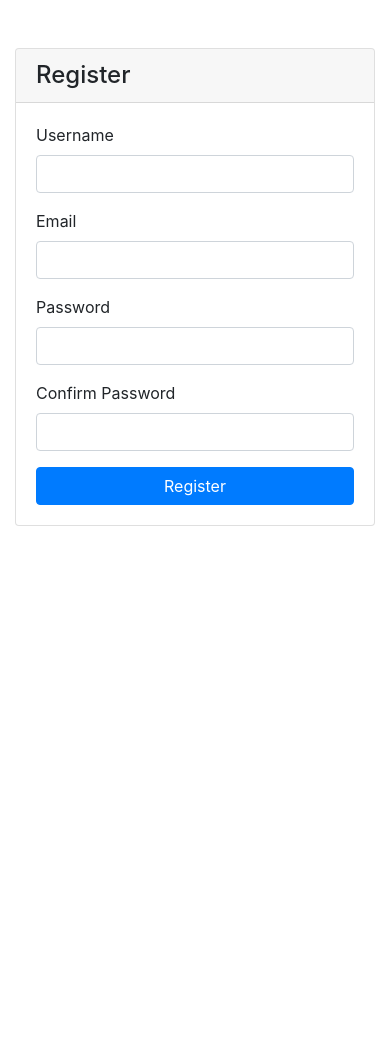
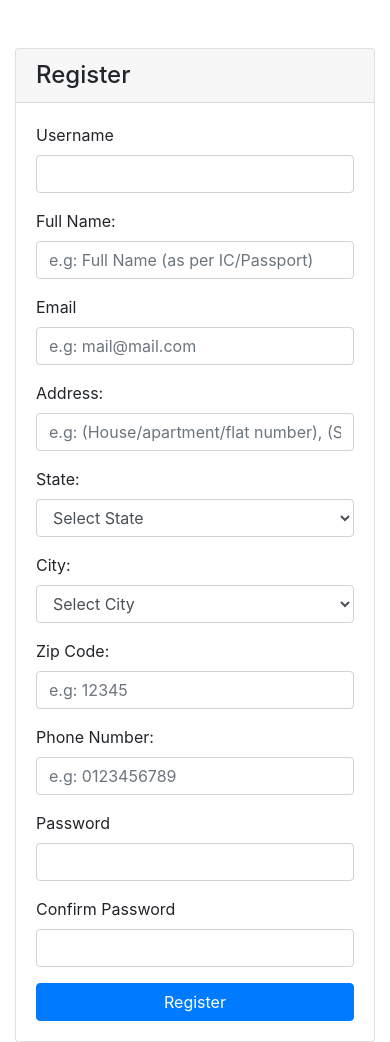
Before and after one commit to Arcaxio/serverside, a PHP site: page /customer/register.php in a window 390 px wide. Before the commit the page ends 526 px from the top, so only its background shows below. Run offline with PHP 8.4, Linux system fonts and the light colour scheme.

Commit message:
Updated customer/login.php - Customer now needs to input fullname, address, state, city, zipcode, and phone_number

```diff
--- a/customer/register.php
+++ b/customer/register.php
@@ -8,22 +8,34 @@ if ($_SERVER['REQUEST_METHOD'] === 'POST') {
     // Sanitize user input
     $username = filter_var($_POST['username'], FILTER_SANITIZE_STRING);
     $email = filter_var($_POST['email'], FILTER_SANITIZE_EMAIL);
+    $fullname = $_POST['fullname'];
+    $address = $_POST['address'];
+    $state = $_POST['state'];
+    $city = $_POST['city'];
+    $zipcode = $_POST['zipcode'];
+    $phone_number = $_POST['phone_number'];
     $password = $_POST['password'];
     $confirm_password = $_POST['confirm_password'];
 
     // Validate input
-    if (empty($username) || empty($email) || empty($password) || empty($confirm_password)) {
+    if (empty ($username) || empty ($email) || empty ($password) || empty ($confirm_password)) {
         $error = "All fields are required.";
     } elseif ($password !== $confirm_password) {
         $error = "Passwords do not match.";
     } else {
         // Prepare a SQL statement
-        $stmt = $conn->prepare("INSERT INTO users (username, email, password) VALUES (?, ?, ?)");
+        $stmt = $conn->prepare("INSERT INTO users (username, name, email, address, state, city, zipcode, phone_number, password) VALUES (?, ?, ?, ?, ?, ?, ?, ?, ?)");
         // Hash the password before storing
         $hashed_password = password_hash($password, PASSWORD_DEFAULT);
         $stmt->bindParam(1, $username);
-        $stmt->bindParam(2, $email);
-        $stmt->bindParam(3, $hashed_password);
+        $stmt->bindParam(2, $fullname);
+        $stmt->bindParam(3, $email);
+        $stmt->bindParam(4, $address);
+        $stmt->bindParam(5, $state);
+        $stmt->bindParam(6, $city);
+        $stmt->bindParam(7, $zipcode);
+        $stmt->bindParam(8, $phone_number);
+        $stmt->bindParam(9, $hashed_password);
 
         if ($stmt->execute()) {
             // Set session variable to indicate logged-in state
@@ -36,16 +48,31 @@ if ($_SERVER['REQUEST_METHOD'] === 'POST') {
         }
     }
 }
+
+// Include the JSON file
+$citiesJson = file_get_contents('../cities.json');
+$citiesData = json_decode($citiesJson, true);
+$states = array_keys($citiesData);
+
+// Step 7: Define a function to validate phone numbers
+function isValidPhoneNumber($phoneNumber)
+{
+    // Validate phone number format (assuming 10 or 11-digit phone number)
+    $phoneNumberPattern = '/^\d{10,11}$/'; // Accepts 10 or 11-digit phone number
+    return preg_match($phoneNumberPattern, $phoneNumber);
+}
 ?>
 
 <!DOCTYPE html>
 <html lang="en">
+
 <head>
     <title>Customer Registration</title>
     <meta charset="UTF-8">
     <meta name="viewport" content="width=device-width, initial-scale=1.0">
     <link rel="stylesheet" href="https://stackpath.bootstrapcdn.com/bootstrap/4.5.2/css/bootstrap.min.css">
 </head>
+
 <body>
     <div class="container mt-5">
         <div class="row justify-content-center">
@@ -55,7 +82,7 @@ if ($_SERVER['REQUEST_METHOD'] === 'POST') {
                         <h4 class="mb-0">Register</h4>
                     </div>
                     <div class="card-body">
-                        <?php if (!empty($error)) : ?>
+                        <?php if (!empty ($error)): ?>
                             <div class="alert alert-danger" role="alert">
                                 <?php echo $error; ?>
                             </div>
@@ -67,10 +94,82 @@ if ($_SERVER['REQUEST_METHOD'] === 'POST') {
                                 <label for="username">Username</label>
                                 <input type="text" id="username" name="username" class="form-control" required>
                             </div>
+                            <!-- Full Name -->
+                            <div class="form-group">
+                                <label for="fullname">Full Name:</label>
+                                <input type="text" class="form-control" id="fullname" name="fullname"
+                                    placeholder="e.g: Full Name (as per IC/Passport)" required>
+                            </div>
                             <!-- Email -->
                             <div class="form-group">
                                 <label for="email">Email</label>
-                                <input type="email" id="email" name="email" class="form-control" required>
+                                <input type="email" id="email" name="email" class="form-control"
+                                    placeholder="e.g: mail@mail.com" required>
+                            </div>
+                            <!-- Address -->
+                            <div class="form-group">
+                                <label for="address">Address:</label>
+                                <input type="text" class="form-control" name="address"
+                                    placeholder="e.g: (House/apartment/flat number), (Street)" required>
+                            </div>
+                            <!-- New row -->
+                            <div class="row">
+                                <!-- State dropdown -->
+                                <div class="col-md-4">
+                                    <div class="form-group">
+                                        <label for="state">State:</label>
+                                        <select class="form-control" id="state" name="state" required
+                                            onchange="this.form.submit()">
+                                            <option value="">Select State</option>
+                                            <?php
+                                            $states = json_decode(file_get_contents('../cities.json'), true);
+                                            foreach ($states as $state => $cities) {
+                                                echo '<option value="' . $state . '"';
+                                                if (isset ($_POST['state']) && $_POST['state'] == $state) {
+                                                    echo ' selected';
+                                                }
+                                                echo '>' . $state . '</option>';
+                                            }
+                                            ?>
+                                        </select>
+                                    </div>
+                                </div>
+                                <!-- City dropdown -->
+                                <div class="col-md-4">
+                                    <div class="form-group">
+                                        <label for="city">City:</label>
+                                        <select class="form-control" id="city" name="city" required>
+                                            <option value="">Select City</option>
+                                            <?php
+                                            if (isset ($_POST['state']) && $_POST['state'] != '') {
+                                                $selectedState = $_POST['state'];
+                                                foreach ($states[$selectedState] as $city) {
+                                                    echo '<option value="' . $city . '"';
+                                                    if (isset ($_POST['city']) && $_POST['city'] == $city) {
+                                                        echo ' selected';
+                                                    }
+                                                    echo '>' . $city . '</option>';
+                                                }
+                                            }
+                                            ?>
+                                        </select>
+                                    </div>
+                                </div>
+                                <!-- Zip Code -->
+                                <div class="col-md-4">
+                                    <div class="form-group">
+                                        <label for="zipcode">Zip Code:</label>
+                                        <input type="text" class="form-control" name="zipcode" placeholder="e.g: 12345"
+                                            pattern="\d{5}" required>
+                                    </div>
+                                </div>
+                            </div><!-- Row end -->
+
+                            <!-- Phone Number -->
+                            <div class="form-group">
+                                <label for="phone_number">Phone Number:</label>
+                                <input type="tel" class="form-control" name="phone_number" placeholder="e.g: 0123456789"
+                                    pattern="\d{10,11}" required>
                             </div>
                             <!-- Password -->
                             <div class="form-group">
@@ -80,7 +179,8 @@ if ($_SERVER['REQUEST_METHOD'] === 'POST') {
                             <!-- Confirm Password -->
                             <div class="form-group">
                                 <label for="confirm_password">Confirm Password</label>
-                                <input type="password" id="confirm_password" name="confirm_password" class="form-control" required>
+                                <input type="password" id="confirm_password" name="confirm_password"
+                                    class="form-control" required>
                             </div>
                             <!-- Submit Button -->
                             <button type="submit" class="btn btn-primary btn-block">Register</button>
@@ -91,4 +191,5 @@ if ($_SERVER['REQUEST_METHOD'] === 'POST') {
         </div>
     </div>
 </body>
+
 </html>
```
